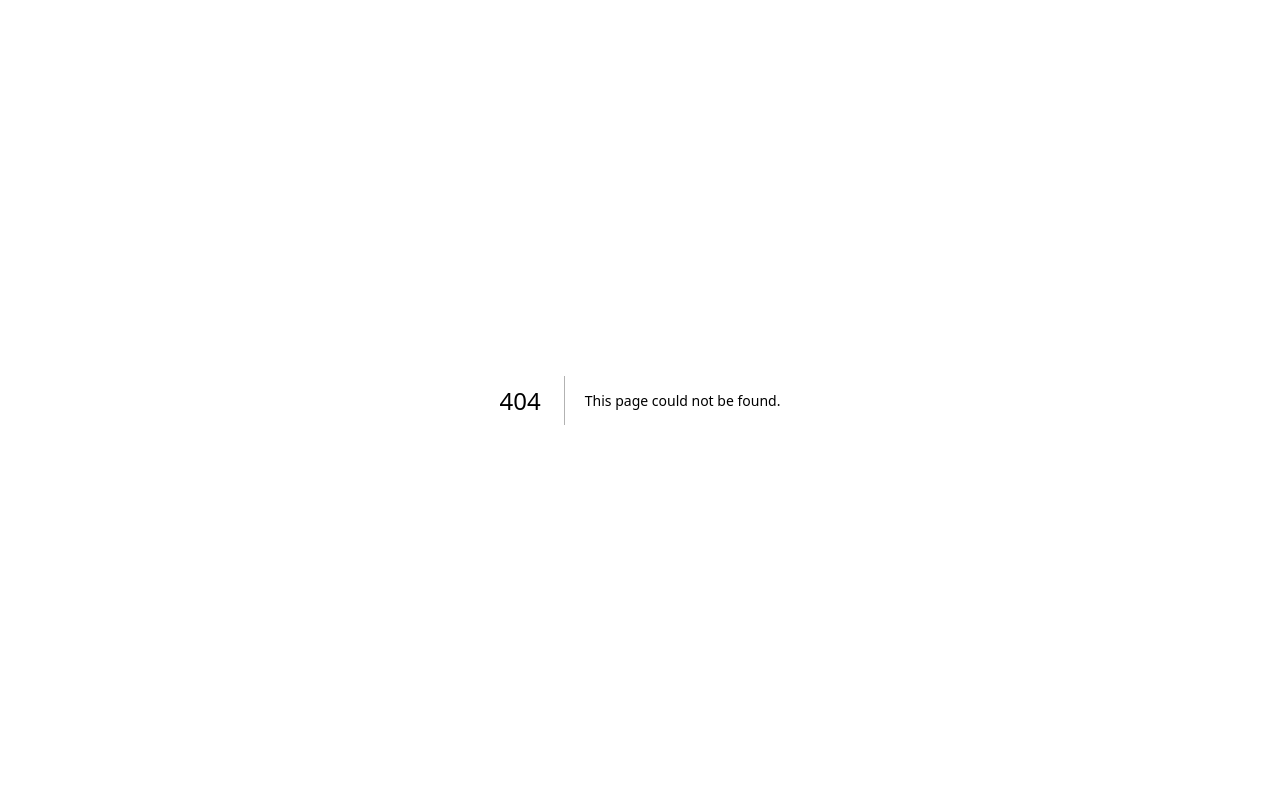
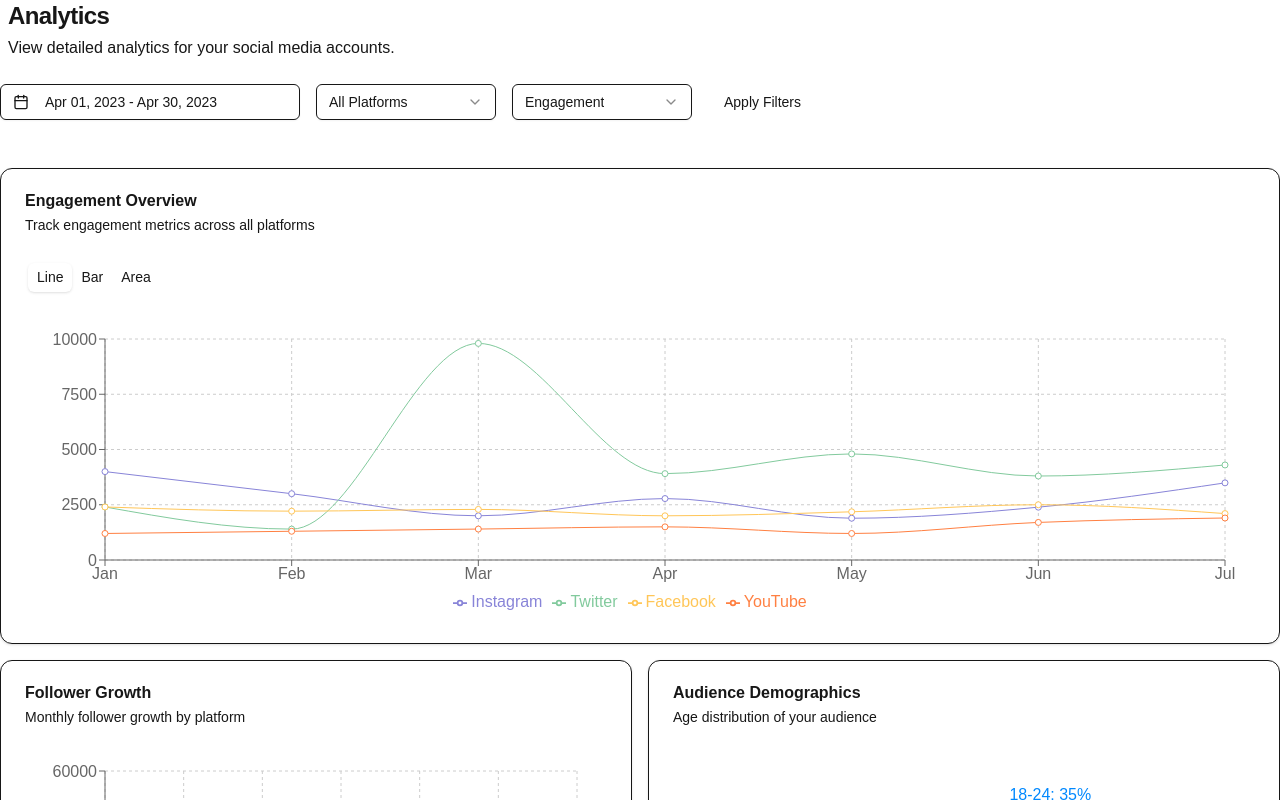
Before and after one commit to manthan-jsharma/Social-Media-Manager, a Next.js app: page /analytics in a window 1280 px wide. Before the commit this address had no page. Shown: the top 800 px of the page. Built offline with nearby package versions, Linux system fonts and the light colour scheme.

Commit message:
Analytics-page wrap up

```diff
--- /dev/null
+++ b/app/analytics/page.tsx
@@ -0,0 +1,19 @@
+import { DashboardShell } from "@/components/dashboard-shell";
+import { DashboardHeader } from "@/components/dashboard-header";
+import { AnalyticsFilters } from "@/components/analytics-filters";
+import { AnalyticsCharts } from "@/components/analytics-charts";
+import { AnalyticsTable } from "@/components/analytics-table";
+
+export default function AnalyticsPage() {
+  return (
+    <DashboardShell>
+      <DashboardHeader
+        heading="Analytics"
+        text="View detailed analytics for your social media accounts."
+      />
+      <AnalyticsFilters />
+      <AnalyticsCharts />
+      <AnalyticsTable />
+    </DashboardShell>
+  );
+}
```
